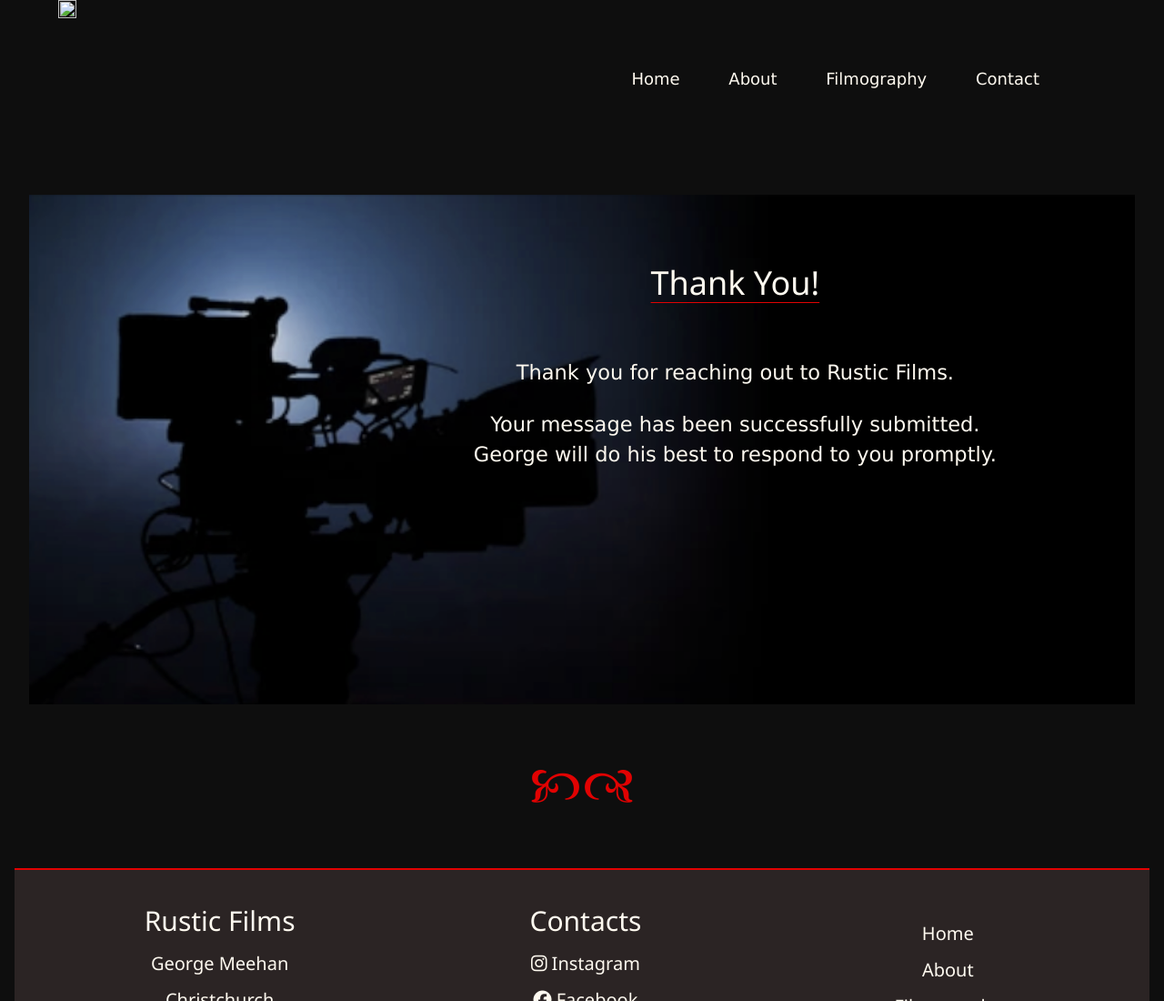
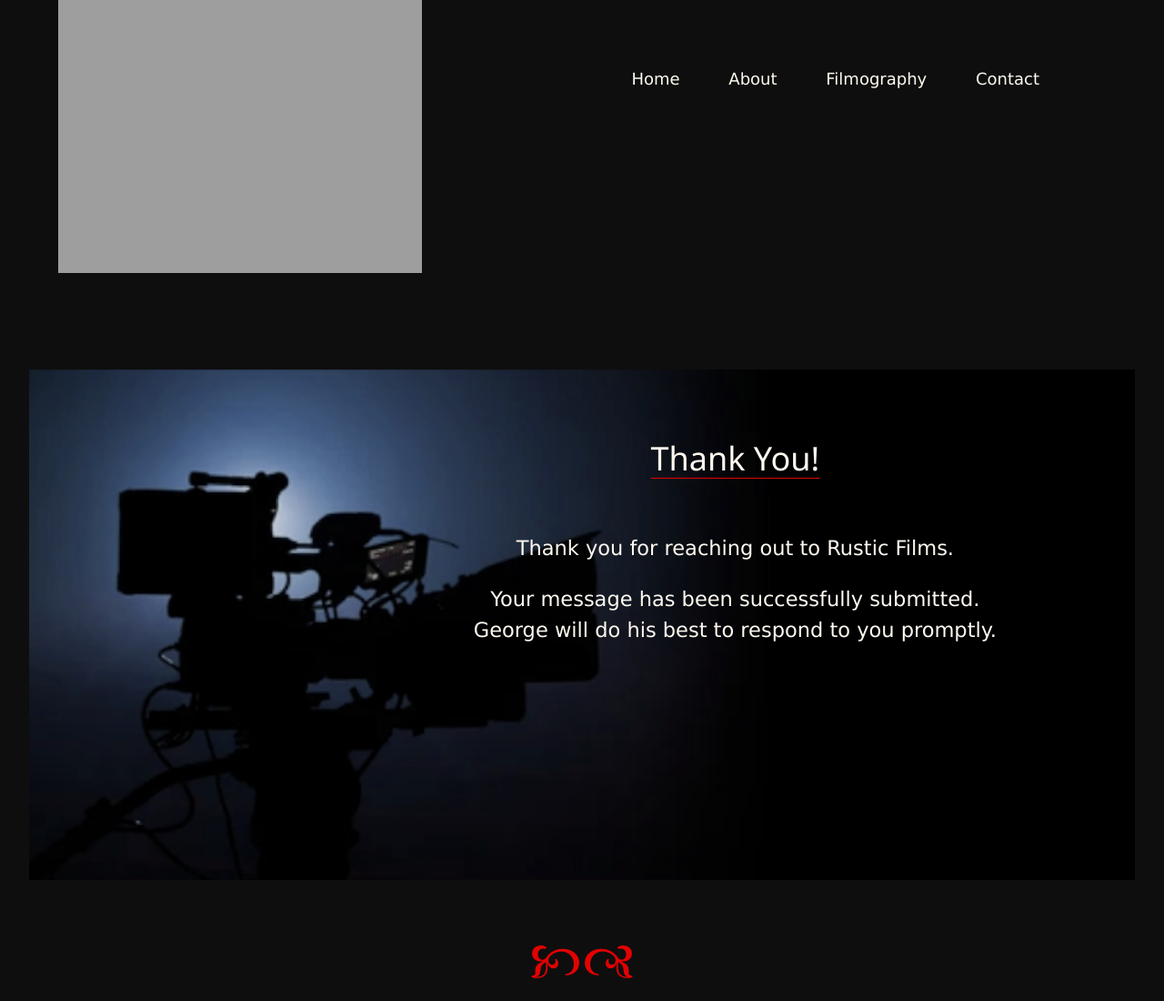
Before and after one commit to Chad-Meehan/Rustic-Films, a plain HTML site: page thankyou.html in a window 1280 px wide. Shown: the top 1100 px of the page at 91% size. Drawn offline with Linux system fonts and the light colour scheme; the site is published under a folder, as on GitHub Pages, so addresses that start at the root find nothing.

Commit message:
Update thankyou.html

```diff
--- a/thankyou.html
+++ b/thankyou.html
@@ -25,8 +25,8 @@
           <div class="extra-logo">
 
             <a href="index.html">
-            <img src="/images/RF_LOGO_2022_TRANS_V1.png"  />
-          </a>
+                <img src="images/RF_LOGO_2022_TRANS_V1.png" alt="Logo"/>
+              </a>
 
         </div>
         </div>
@@ -38,7 +38,7 @@
             <div class="logo w3-container w3-cell">
 
                 <a href="index.html">
-                <img src="/images/RF_LOGO_2022_TRANS_V1.png"  />
+                <img src="images/RF_LOGO_2022_TRANS_V1.png" alt="Logo"/>
               </a>
 
             </div>
```
